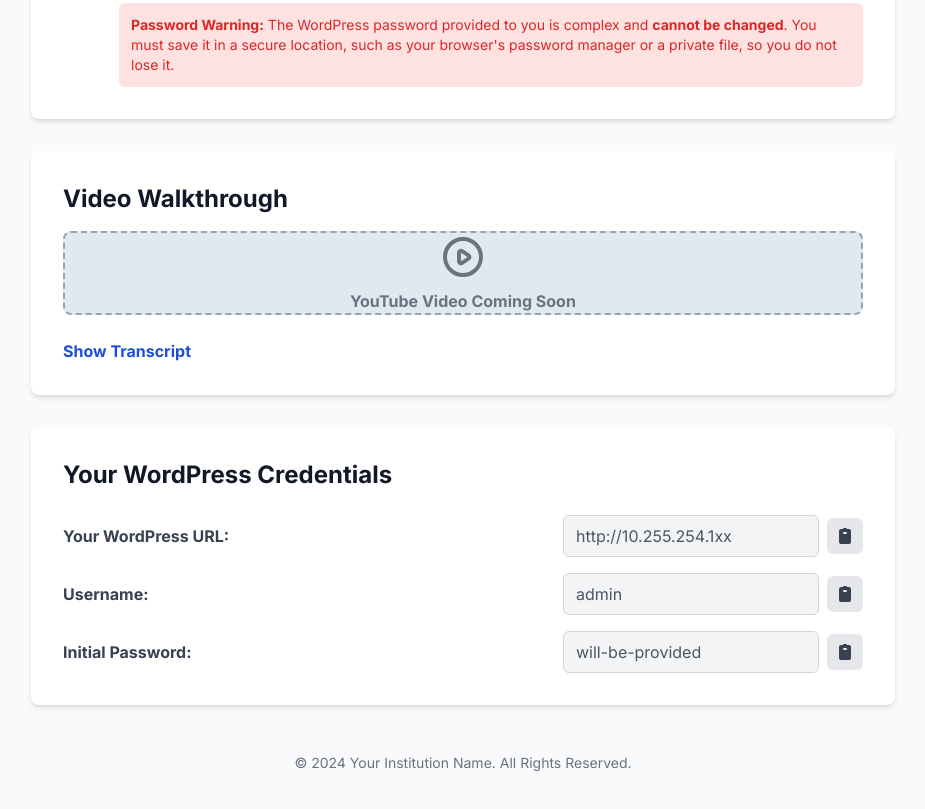
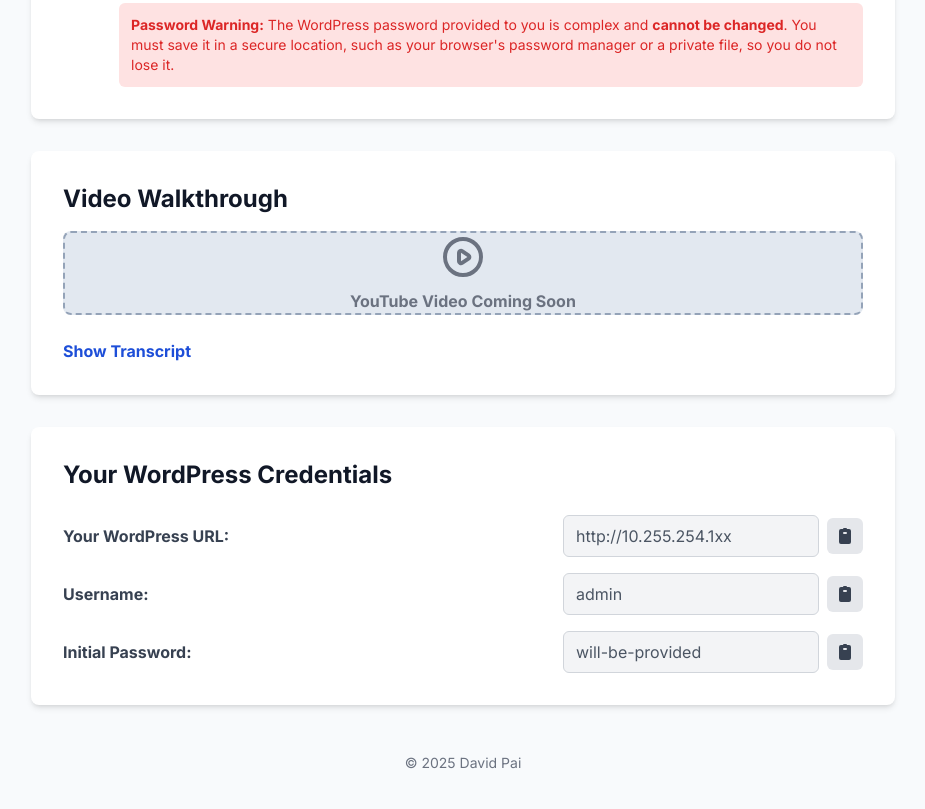
Before and after one commit to dpai-mc/csc130-resources, a plain HTML site: page csc130-25fall-connection-guide.html in a window 1280 px wide. Shown: the part 2275-3084 px from the top of the page, without its empty margins (177-1102 px from the left). Drawn offline with nearby package versions, Linux system fonts and the light colour scheme.

Commit message:
Update copyright year and owner in footer

```diff
--- a/csc130-25fall-connection-guide.html
+++ b/csc130-25fall-connection-guide.html
@@ -229,7 +229,7 @@
 
         <!-- Footer -->
         <footer class="text-center mt-12 text-sm text-gray-500">
-            <p>&copy; 2024 Your Institution Name. All Rights Reserved.</p>
+            <p>&copy; 2025 David Pai</p>
         </footer>
 
         <!-- Simple toast notification for copy feedback -->
```
